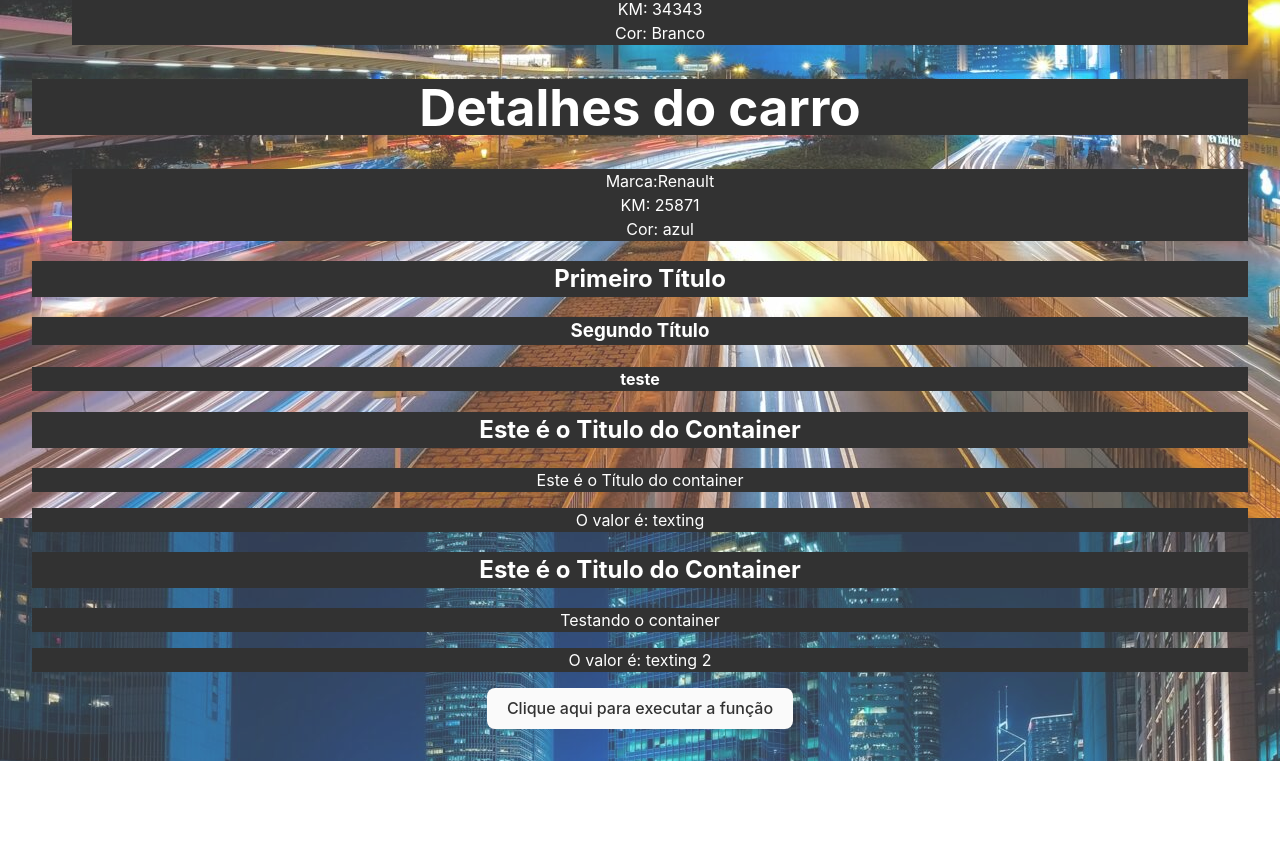
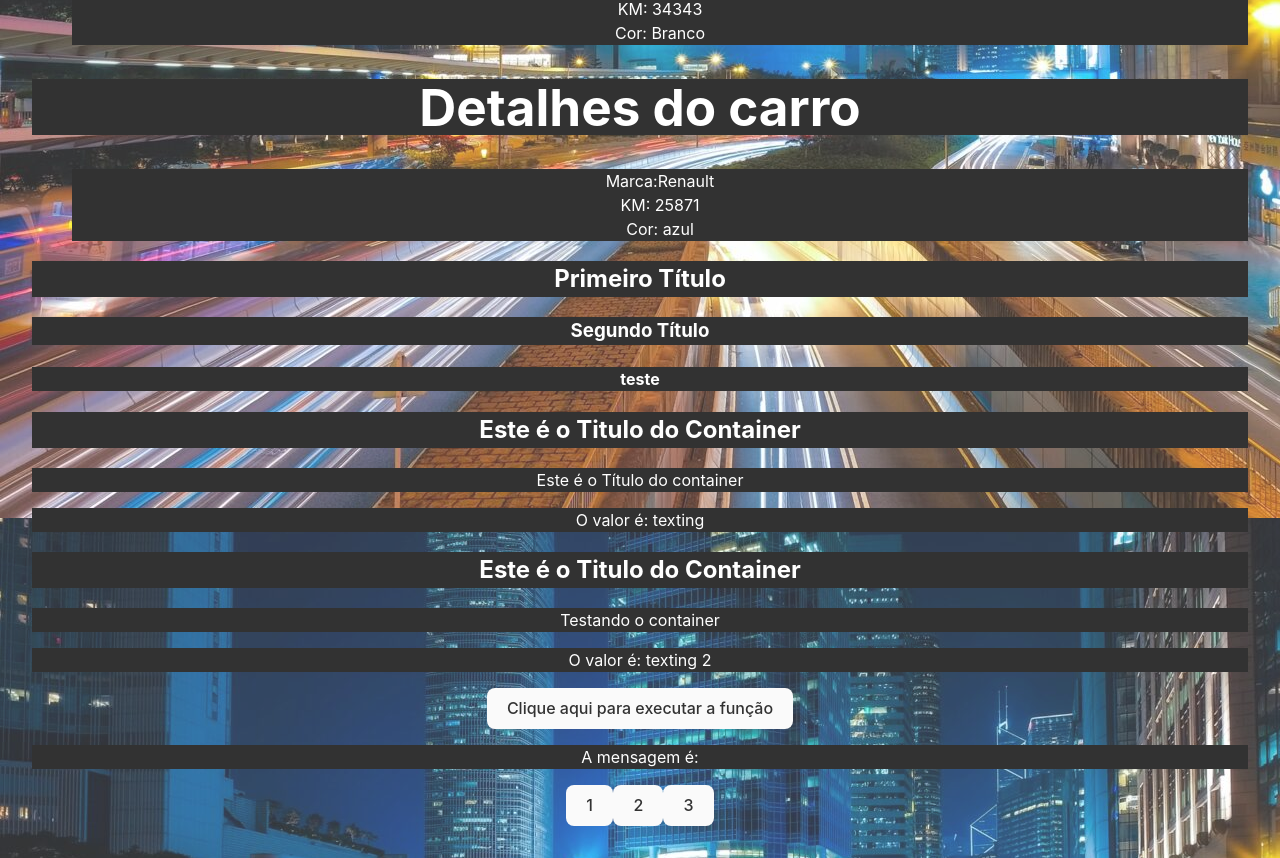
Before and after one commit to NFPereira/Cursos, a React (Vite) app in the folder REACTJS/React_Do_Zero_A_Maestria/Arquivos/3_AVANCANDO_EM_REACT/avancando-em-react/: page / in a window 1280 px wide. Shown: the part 2938-3796 px from the top of the page. Before the commit the page ends 3699 px from the top, so only its background shows below. Built offline with nearby package versions, Linux system fonts and the light colour scheme.

Commit message:
Utilizando state lift

```diff
--- a/REACTJS/React_Do_Zero_A_Maestria/Arquivos/3_AVANCANDO_EM_REACT/avancando-em-react/src/App.jsx
+++ b/REACTJS/React_Do_Zero_A_Maestria/Arquivos/3_AVANCANDO_EM_REACT/avancando-em-react/src/App.jsx
@@ -15,6 +15,8 @@ import CarsDetail from './components/CarsDetail';
 import Fragmentacao from './components/Fragment';
 import Container from './components/Container';
 import ExecuteFunction from './components/ExecuteFunction';
+import Message from './components/Message';
+import ChangeMessageState from './components/ChangeMessageState';
 
 const App = () => {
   const nome = "Nilson F. Pereira"
@@ -26,8 +28,14 @@ const App = () => {
     { id: 3, brand: "Renault", color: "azul", newCar: false, km: 25871 },
   ]
 
-  const showMessage = () =>{
+  const showMessage = () => {
     console.log("Evento do componente pai!")
+  }
+
+  const [message, setMessage] = useState("");
+
+  const handleMessage = (msg) => {
+    setMessage(msg);
   }
 
   return (
@@ -65,7 +73,9 @@ const App = () => {
       </Container>
 
       {/* executar função */}
-      <ExecuteFunction myFunction={showMessage}/>
+      <ExecuteFunction myFunction={showMessage} />
+      <Message msg={message} />
+      <ChangeMessageState handleMessage={handleMessage} />
     </>
   )
 }
--- /dev/null
+++ b/REACTJS/React_Do_Zero_A_Maestria/Arquivos/3_AVANCANDO_EM_REACT/avancando-em-react/src/components/ChangeMessageState.jsx
@@ -0,0 +1,14 @@
+import React from 'react'
+
+const ChangeMessageState = ({ handleMessage }) => {
+   const messages = ["Oi", "Olá", "Oi, tudo bem?"];
+   return (
+      <div>
+         <button onClick={() => handleMessage(messages[0])}>1</button>
+         <button onClick={() => handleMessage(messages[1])}>2</button>
+         <button onClick={() => handleMessage(messages[2])}>3</button>
+      </div>
+   )
+}
+
+export default ChangeMessageState
--- /dev/null
+++ b/REACTJS/React_Do_Zero_A_Maestria/Arquivos/3_AVANCANDO_EM_REACT/avancando-em-react/src/components/Message.jsx
@@ -0,0 +1,9 @@
+import React from 'react'
+
+const Message = ({msg}) => {
+  return (
+    <div><p>A mensagem é: {msg}</p></div>
+  )
+}
+
+export default Message
```
